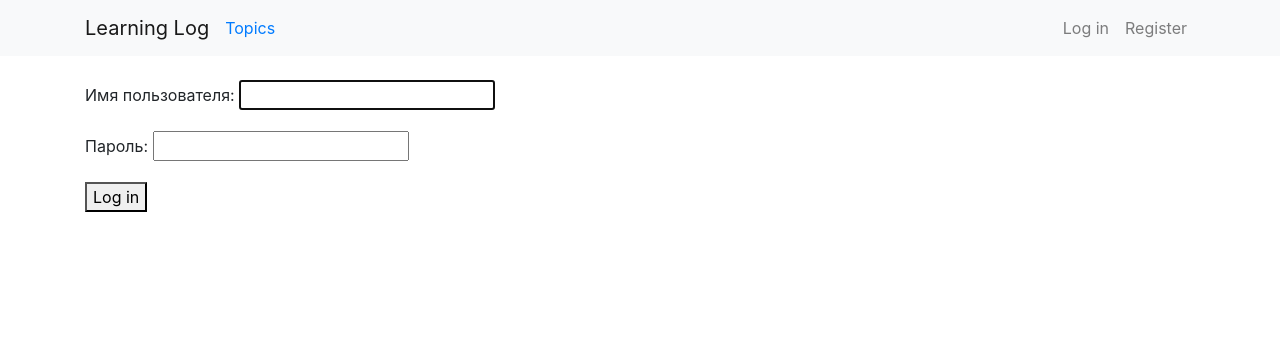
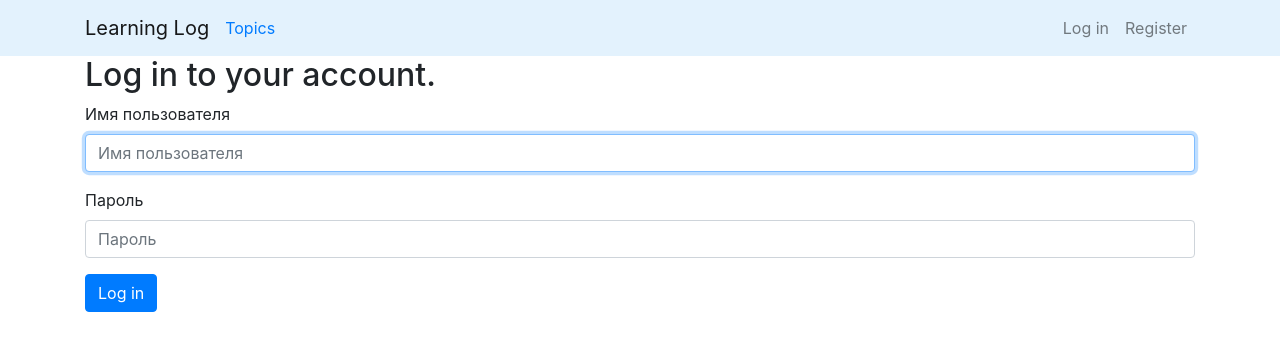
Before and after one commit to deverser/learning_log, a Django app: page /users/login/ in a window 1280 px wide. Shown: the top 351 px of the page. Run offline with Django 3.2, Linux system fonts and the light colour scheme; some libraries are stand-ins or nearby versions.

Commit message:
Fixed styles for login, index pages. Fixed base template.

```diff
--- a/learning_logs/templates/learning_logs/base.html
+++ b/learning_logs/templates/learning_logs/base.html
@@ -15,7 +15,7 @@
 </head>
 <body>
     <!-- Статическая навигационная панель -->
-    <nav class="navbar navbar-expand-md navbar-light bg-light mb-4 ">
+    <nav class="navbar navbar-expand-md navbar-light" style="background-color:#e3f2fd;">
         <div class="container">
             <div class="navbar-header">
                 <button class="navbar-toggler" type="button" data-toggle="collapse"
--- a/users/templates/users/login.html
+++ b/users/templates/users/login.html
@@ -1,13 +1,19 @@
 {% extends "learning_logs/base.html" %}
+{% load bootstrap4 %}
+
+{% block header %}
+    <h2>Log in to your account.</h2>
+{% endblock header %}
+
 {% block content %}
-    {% if form.errors %}
-    <p>Your username and password didn't match. Please try again.</p>
-    {% endif %}
 
-    <form method="post" action="{% url 'users:login' %}">
+    <form method="post" action="{% url 'users:login' %}" class="form">
+
         {% csrf_token %}
-        {{ form.as_p }}
-        <button name="submit">Log in</button>
+        {% bootstrap_form form %}
+        {% bootstrap_button "Log in" button_type="submit" button_class="btn-primary" %}
+
         <input type="hidden" name="next" value="{% url 'learning_logs:index' %}" />
     </form>
+
 {% endblock content %}
```
Also changed, not shown: learning_logs/templates/learning_logs/index.html (+9 -1 lines).
